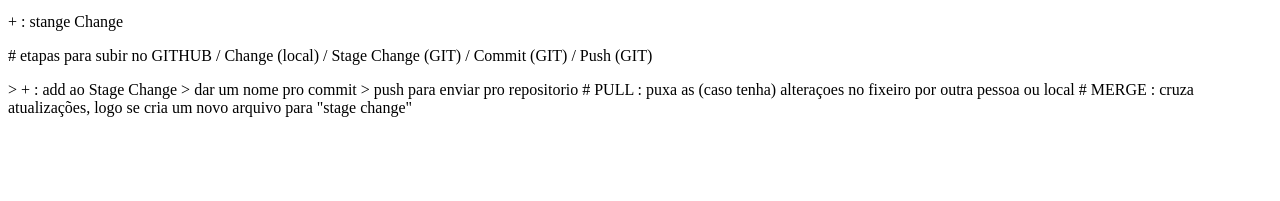
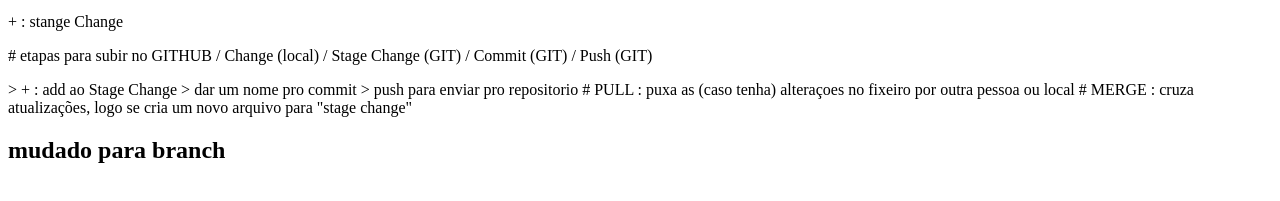
Before and after one commit to fabiomarotti/site-bootstrap, a plain HTML site: page index.html in a window 1280 px wide. Shown: the part 101-302 px from the top of the page. Drawn offline with Linux system fonts and the light colour scheme.

Commit message:
mudança no branch 02

```diff
--- a/index.html
+++ b/index.html
@@ -23,7 +23,9 @@
         > push para enviar pro repositorio
 
         # PULL : puxa as (caso tenha) alteraçoes no fixeiro por outra pessoa ou local
-         # MERGE : cruza atualizações, logo se cria um novo arquivo para "stage change"
+        # MERGE : cruza atualizações, logo se cria um novo arquivo para "stage change"
+
+        <h2>mudado para branch</h2>
     </p>
 </body>
 </html>
```
